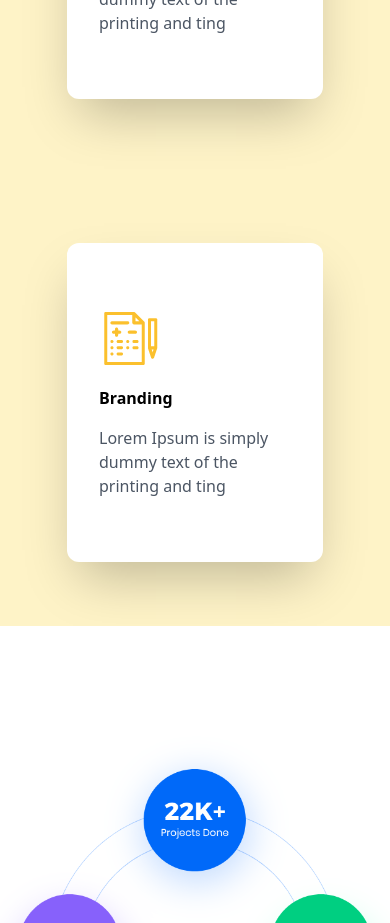
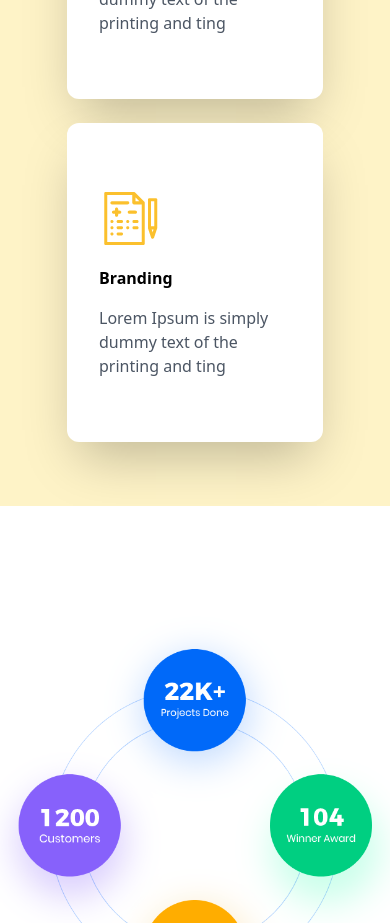
Before and after one commit to ahmed-ramzi/project-team-vue, a Vue app: page /profolio in a window 390 px wide. Shown: the part 1340-2263 px from the top of the page. Built offline with nearby package versions, Linux system fonts and the light colour scheme.

Commit message:
Fixed alignment issue

```diff
--- a/pages/Profolio.vue
+++ b/pages/Profolio.vue
@@ -6,6 +6,21 @@
         <h2 class="title-black">We Make Your Design Service Faster</h2>
         <p>{{ lorem }}</p>
       </div>
+
+      <!-- Mobile Version -->
+      <!-- <div class="cardsMobile">
+        <ul class="mobile">
+          <li v-for="service in services" :key="service.name">
+            <div>
+              <strong>
+                <img :src="service.img" />
+                <p>{{ service.name }}</p>
+              </strong>
+              <p v-html="miniLorem"></p>
+            </div>
+          </li>
+        </ul>
+      </div> -->
 
       <!-- Desktop Verion  -->
       <div class="cardsDesktop">
@@ -100,7 +115,7 @@ ul.desktopLeft {
 }
 
 ul.desktopRight {
-  @apply mt-36;
+  @apply mt-6 md:mt-36;
 }
 
 strong > p {
```
